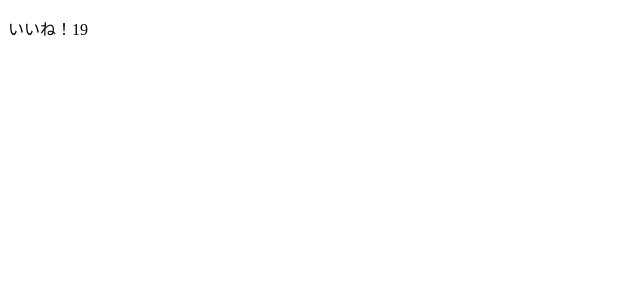
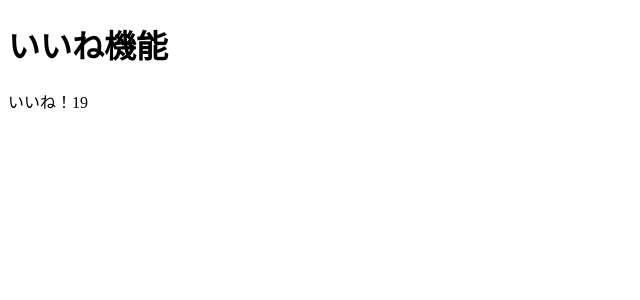
Before and after one commit to kaoru-kk/vue-pracitce, a Vue app in the folder udemy-vuejs/: page / in a window 1280 px wide. Shown: the top 300 px of the page, without its empty margins (0-640 px from the left). Built offline with nearby package versions, Linux system fonts and the light colour scheme.

Commit message:
単一ファイルコンポーネントのローカル登録

```diff
--- a/udemy-vuejs/src/App.vue
+++ b/udemy-vuejs/src/App.vue
@@ -1,3 +1,17 @@
 <template>
-  <LikeNumber></LikeNumber>
+  <div>
+    <LikeHeader></LikeHeader>
+    <LikeNumber></LikeNumber>
+  </div>
 </template>
+
+<script>
+import LikeHeader from './LikeHeader.vue';
+
+export default {
+  components: {
+    LikeHeader
+  }
+}
+
+</script>
--- /dev/null
+++ b/udemy-vuejs/src/LikeHeader.vue
@@ -0,0 +1,3 @@
+<template>
+  <h1>いいね機能</h1>
+</template>
--- a/udemy-vuejs/src/LikeNumber.vue
+++ b/udemy-vuejs/src/LikeNumber.vue
@@ -1,7 +1,5 @@
 <template>
   <p>いいね！{{ fav_number }}</p>
-  <!-- root要素は１つではないとだめなので以下はエラー -->
-  <!-- <p>this is error</p> -->
 </template>
 
 <script>
```
